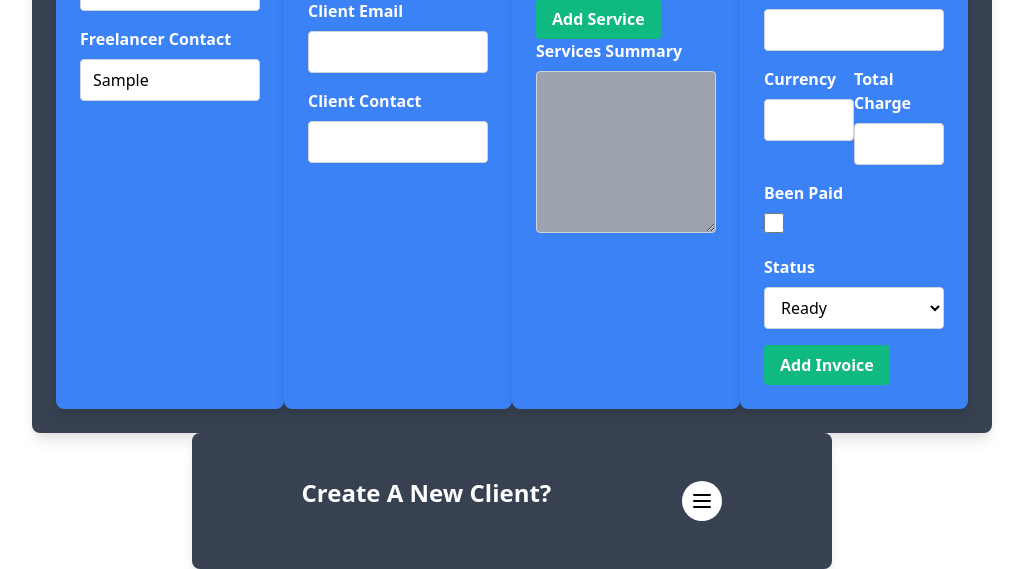
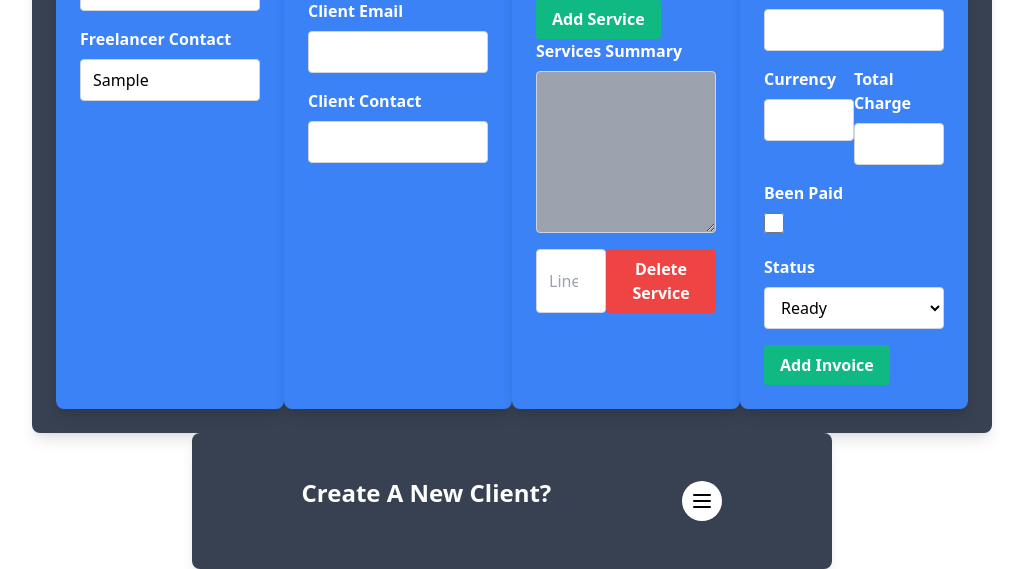
Before and after one commit to wells1989/django-invoice-manager, a Django app: page /invoices/new_invoice/ in a window 1280 px wide. Shown: the part 936-1505 px from the top of the page, without its empty margins (128-1151 px from the left). Run offline with Django 4.2, Linux system fonts and the light colour scheme; a user stored in the database is signed in; tables that the repository leaves empty hold one stand-in row (values such as "Sample post").

Commit message:
remove line button added

```diff
--- a/mysite/invoice/templates/invoice/new_invoice.html
+++ b/mysite/invoice/templates/invoice/new_invoice.html
@@ -106,8 +106,14 @@
                 <label for="services_summary" class="block text-white font-bold mb-2">Services Summary</label>
                 <textarea id="services_summary" name="services" class="block w-full bg-gray-400 text-black border border-gray-300 rounded py-2 px-3 focus:outline-none focus:border-blue-500" rows="6"></textarea>
             </div>
+
+            <!-- deleting services from service field -->
+            <div class="flex align-center justify-center">
+                <input type="number" id="line_to_delete" min="1" class="block w-1/2 bg-white border border-gray-300 rounded py-2 px-3 focus:outline-none focus:border-blue-500" placeholder="Line number to delete">
+                <button type="button" id="delete_service_button" class="bg-red-500 hover:bg-red-600 text-white font-bold py-2 px-4 rounded">Delete Service</button>
+            </div>
+
         </div>
-
 
         <!-- overall details-->
         <div class="bg-blue-500 shadow-lg p-6 rounded-lg w-full sm:w-1/2 lg:w-1/4 ">
@@ -209,6 +215,7 @@
 
     // Globals
     const servicesSummaryField = document.getElementById("services_summary");
+    let lineCount = 0
 
     // toggling view of create client form
     document.addEventListener("DOMContentLoaded", function() {
@@ -275,7 +282,7 @@
         });
     });
 
-    // service fields
+    // adding service fields
     document.addEventListener("DOMContentLoaded", function() {
         const addServiceButton = document.getElementById("add_service");
         const descriptionField = document.getElementById("description");
@@ -288,22 +295,54 @@
             const charge = chargeField.value;
 
             // storing as CSV for ease of deletion etc
-            const newServiceCSV = `Description:${description}, Hours:${hours}, Charge:${charge}\n`;
+            const newServiceCSV = `${lineCount + 1}. Description:${description}, Hours:${hours}, Charge:${charge}\n`;
             servicesSummaryField.value += newServiceCSV;
 
-            // Clear the input fields
+            // Clear the input fields and augment count
+            lineCount ++
             descriptionField.value = "";
             hoursField.value = "";
             chargeField.value = "";
     });
 });
 
+    // deleting service fields
+    document.addEventListener("DOMContentLoaded", function() {
+        const deleteServiceButton = document.getElementById('delete_service_button')
+
+        deleteServiceButton.addEventListener("click", function() {
+            const deleteServiceLineNumber = document.getElementById('line_to_delete').value
+
+            const lines = servicesSummaryField.value.split('\n');
+            let newCSVvalue = ''
+            lineCount = 0
+
+            for (let i = 0; i < lines.length; i++) {
+                const line = lines[i].trim()
+                if (line) {
+                    const lineItems = lines[i].split(".")
+                    if (lineItems[0] != deleteServiceLineNumber) {
+                        const newLine = `${lineCount + 1}. ${lineItems[1]}\n`
+                        lineCount ++
+                        newCSVvalue += newLine
+                    }
+                }
+            }
+
+            servicesSummaryField.value = "";
+            servicesSummaryField.value = newCSVvalue;
+
+            deleteServiceLineNumber.value = "";
+        })
+
+    })
+
     // been_paid boolean
     const beenPaidCheckbox = document.getElementById('been_paid_checkbox');
     const beenPaidInput = document.getElementById('been_paid');
 
     beenPaidCheckbox.addEventListener('change', function() {
-        beenPaidInput.value = this.checked ? 'true' : 'false';
+        beenPaidInput.value = this.checked ? 'True' : 'False';
     });
 
 </script>
```
